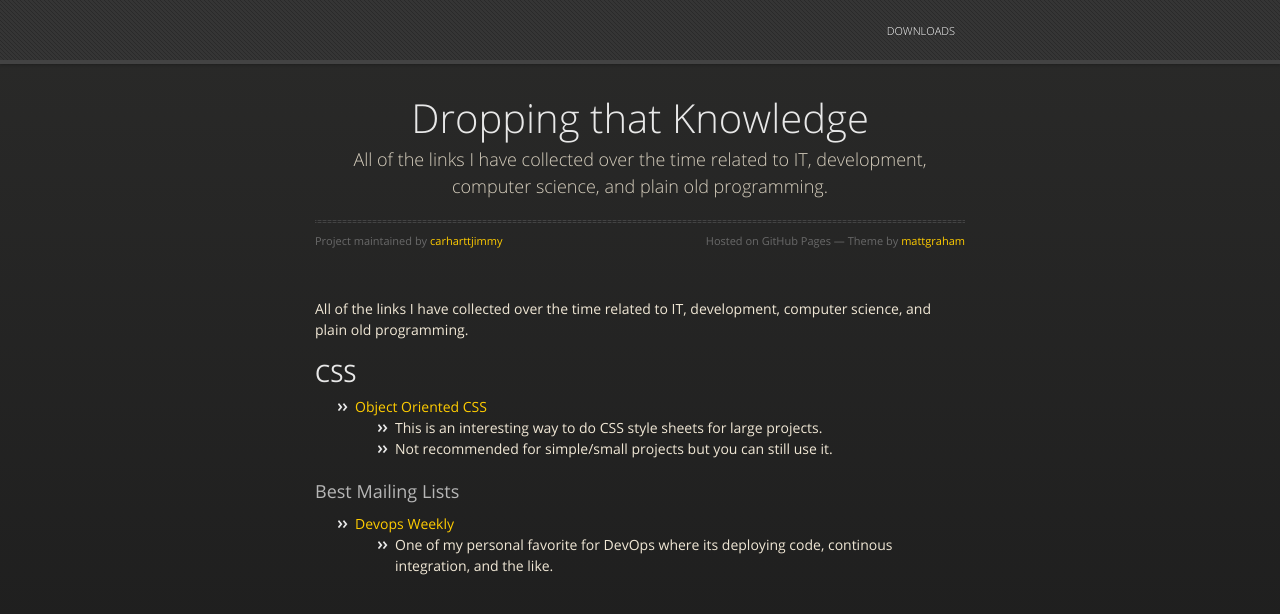
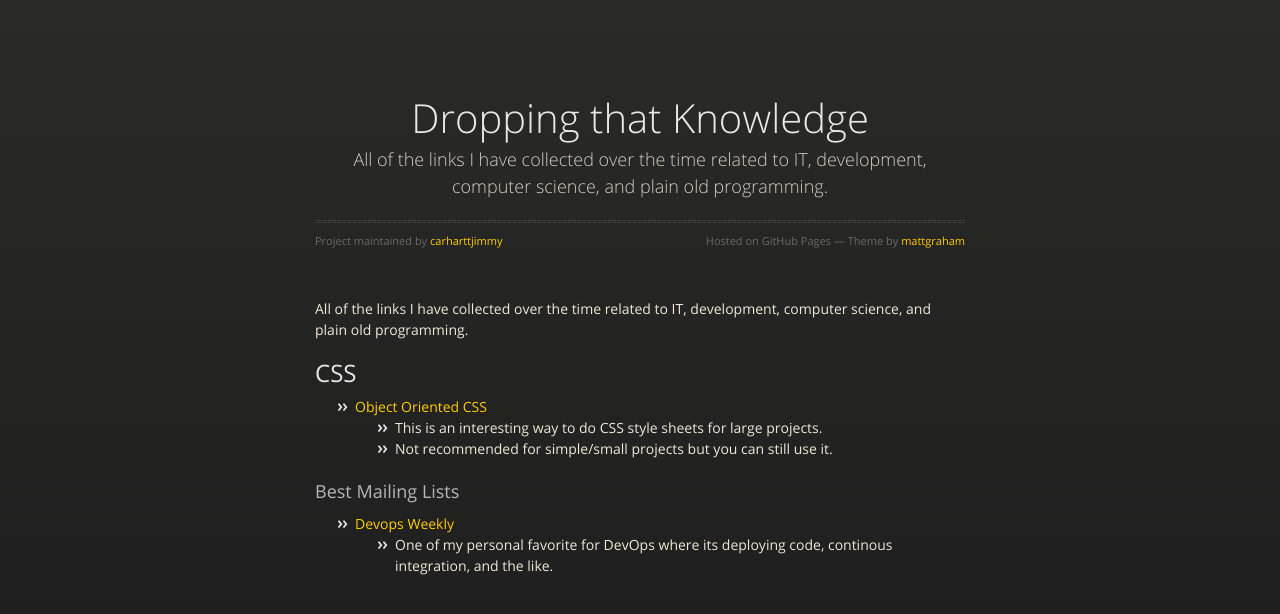
Before and after one commit to JamesLoyd/droppingknowledge, a plain HTML site: page index.html in a window 1280 px wide. Drawn offline with nearby package versions, Linux system fonts and the light colour scheme.

Commit message:
Update index.html

```diff
--- a/index.html
+++ b/index.html
@@ -18,12 +18,6 @@
 
   </head>
   <body>
-      <div id="header">
-        <nav>
-          <li class="title">DOWNLOADS</li>
-        </nav>
-      </div><!-- end header -->
-
     <div class="wrapper">
 
       <section>
```
